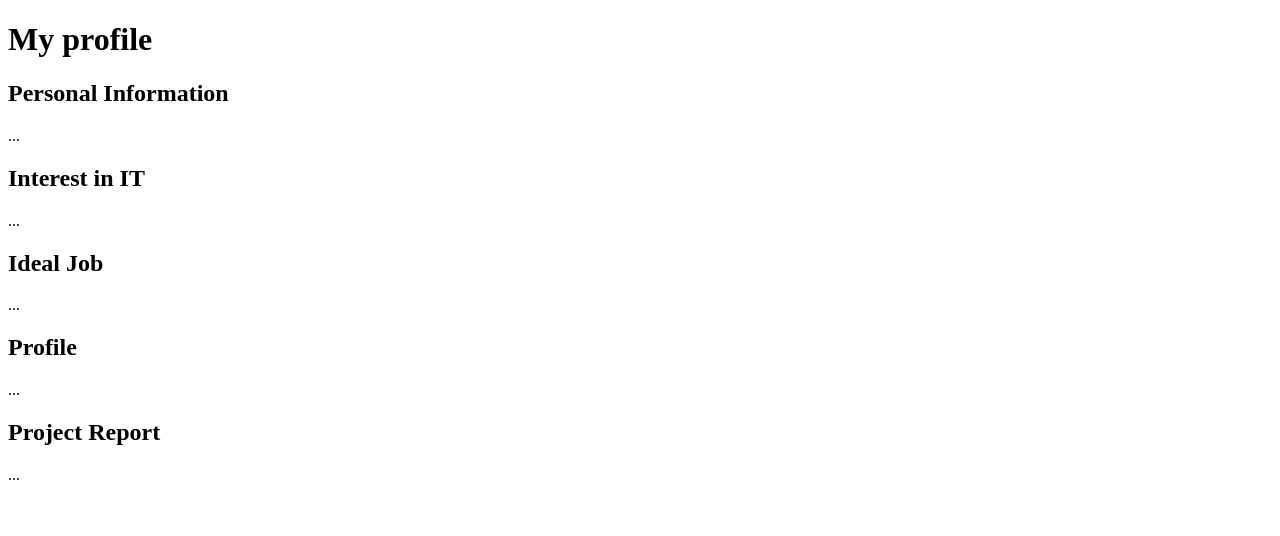
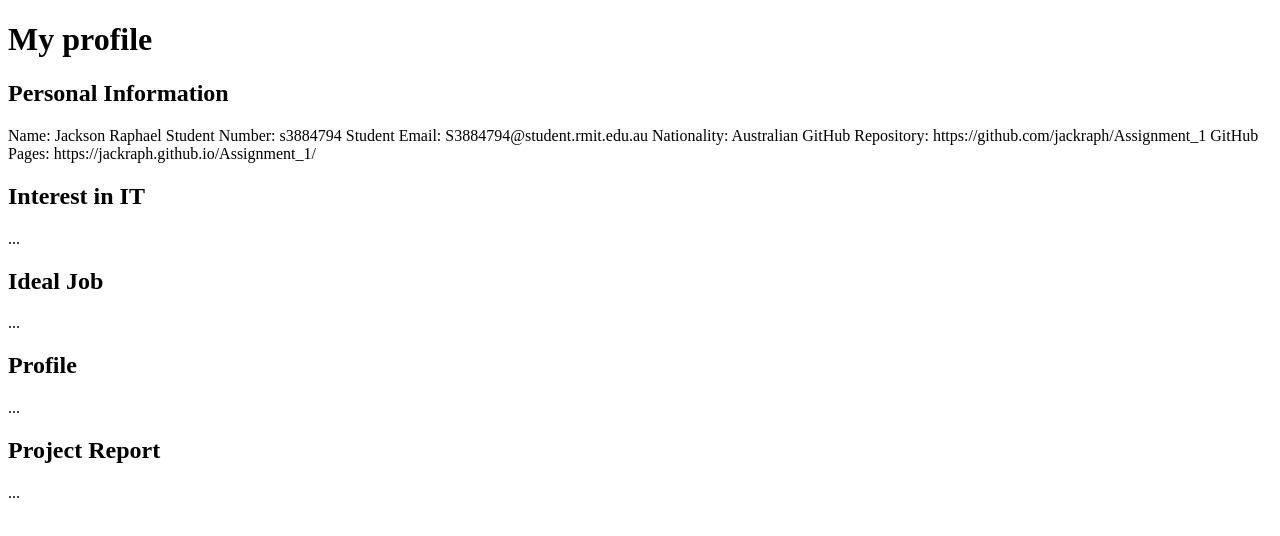
Before and after one commit to jackraph/Assignment_1, a plain HTML site: page index.html in a window 1280 px wide. Drawn offline with Linux system fonts and the light colour scheme.

Commit message:
Update index.html

```diff
--- a/index.html
+++ b/index.html
@@ -7,7 +7,14 @@
 
 <body>
   <h2>Personal Information</h2>
-  <p>...</p>
+  <p>
+	<bold>Name:</bold> Jackson Raphael
+	<bold>Student Number:</bold> s3884794
+	<bold>Student Email:</bold> S3884794@student.rmit.edu.au
+	<bold>Nationality:</bold> Australian
+	<bold>GitHub Repository:</bold> https://github.com/jackraph/Assignment_1
+	<bold>GitHub Pages:</bold> https://jackraph.github.io/Assignment_1/
+</p>
 
   <h2>Interest in IT</h2>
   <p>...</p>
```
